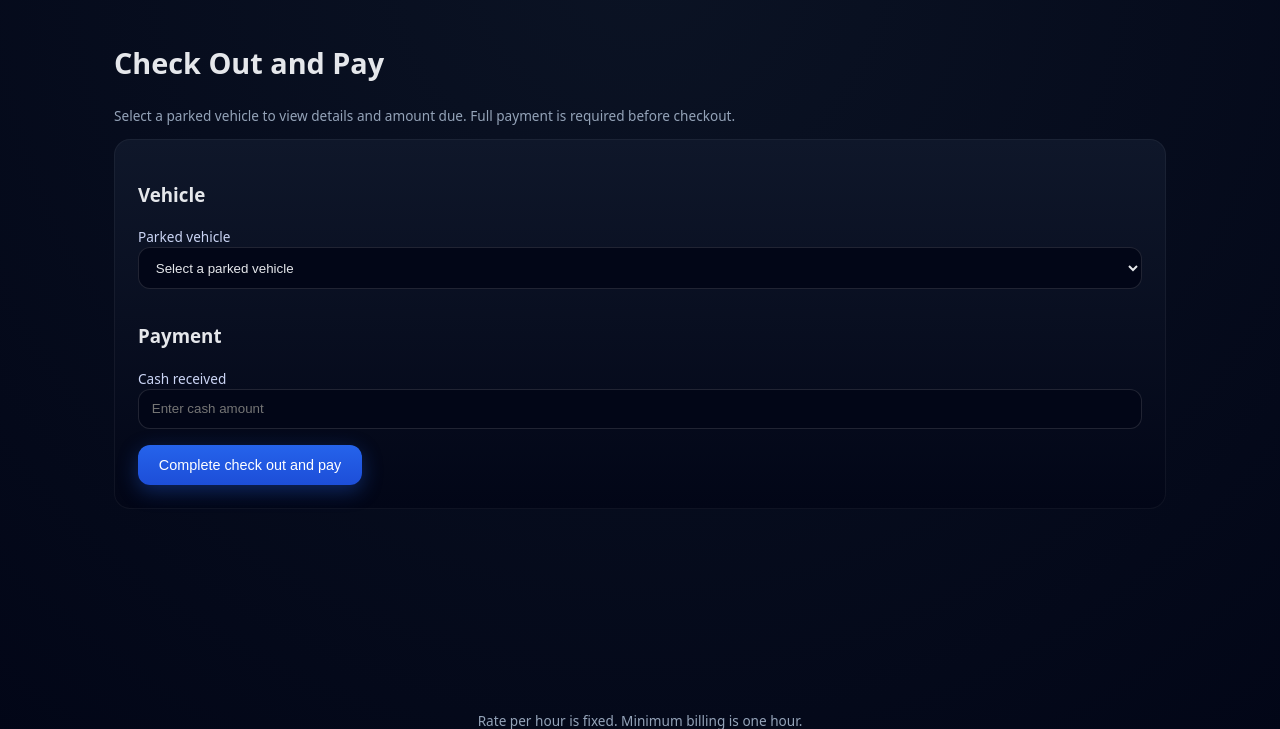
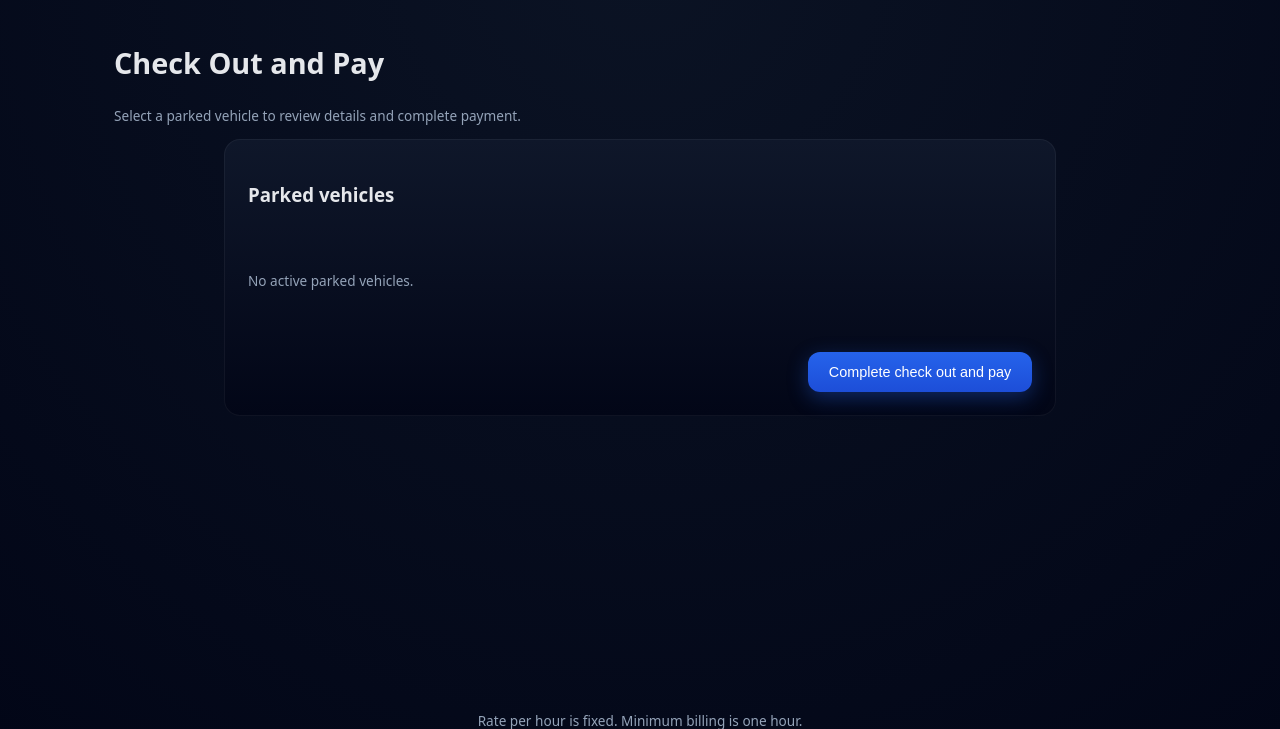
Before and after one commit to Feliciety02/Parking-Lot-System-CS15-Python, a Django app: page /check-out/ in a window 1280 px wide. Shown: the part 54-783 px from the top of the page. Run offline with Django 5.2, Linux system fonts and the light colour scheme; data that the repository does not hold is empty.

Commit message:
minor changes

```diff
--- a/parking/forms.py
+++ b/parking/forms.py
@@ -19,21 +19,15 @@ class CheckInForm(forms.Form):
     )
 
 
+
 class CheckOutForm(forms.Form):
-    session = forms.ModelChoiceField(
-        queryset=ParkingSession.objects.filter(status=ParkingSession.STATUS_ACTIVE),
-        empty_label="Select a parked vehicle",
-        label="Parked vehicle",
-        widget=forms.Select(attrs={"class": "input"})
-    )
-
+    session = forms.IntegerField(required=True)
     cash_received = forms.DecimalField(
-        min_value=Decimal("0.00"),
+        min_value=0,
         decimal_places=2,
-        label="Cash received",
         required=False,
         widget=forms.NumberInput(attrs={
+            "placeholder": "₱0.00",
             "class": "input",
-            "placeholder": "Enter cash amount"
         })
     )
--- a/templates/parking/check_out.html
+++ b/templates/parking/check_out.html
@@ -3,102 +3,139 @@
 
 <h1 class="page-title">Check Out and Pay</h1>
 <p class="muted">
-  Select a parked vehicle to view details and amount due.
-  Full payment is required before checkout.
+  Select a parked vehicle to review details and complete payment.
 </p>
 
+<style>
+.checkout-wrapper {
+  max-width: 880px;
+  margin: 0 auto;
+  padding: 0 1.5rem;
+}
+
+.vehicle-grid {
+  display: grid;
+  grid-template-columns: repeat(auto-fill, minmax(200px, 1fr));
+  gap: 1rem;
+  margin-top: 1rem;
+}
+
+.vehicle-card {
+  background: rgba(255,255,255,0.04);
+  border-radius: 14px;
+  padding: 1.25rem;
+  cursor: pointer;
+  border: 1px solid transparent;
+  transition: all 0.2s ease;
+}
+
+.vehicle-card input {
+  display: none;
+}
+
+.vehicle-card:hover {
+  background: rgba(255,255,255,0.08);
+}
+
+.vehicle-card:has(input:checked) {
+  border-color: #4f8cff;
+  background: rgba(79,140,255,0.12);
+}
+
+.vehicle-card .plate {
+  font-size: 1.2rem;
+  font-weight: 700;
+}
+
+.vehicle-card .meta {
+  font-size: 0.85rem;
+  opacity: 0.6;
+  margin-top: 0.25rem;
+}
+
+.vehicle-card .due {
+  margin-top: 0.5rem;
+  font-weight: 600;
+}
+
+.summary {
+  margin-top: 2rem;
+  text-align: center;
+}
+
+.summary .amount {
+  font-size: 2.2rem;
+  font-weight: 700;
+  margin-top: 0.25rem;
+}
+
+.actions {
+  display: flex;
+  justify-content: flex-end;
+  margin-top: 2rem;
+}
+</style>
+
+<div class="checkout-wrapper">
   <div class="card form-card">
+
     <form method="post">
       {% csrf_token %}
 
-    <!-- Vehicle selection -->
-    <div class="section">
-      <h3 class="section-title">Vehicle</h3>
+      <h3>Parked vehicles</h3>
 
-      <div class="field">
-        <label>Parked vehicle</label>
-        {{ form.session }}
-        {% if form.session.errors %}
-          <div class="err">{{ form.session.errors }}</div>
-        {% endif %}
+      <div class="vehicle-grid">
+        {% for s in active_sessions %}
+        <label class="vehicle-card">
+          <input
+            type="radio"
+            name="session"
+            value="{{ s.id }}"
+            {% if selected_session and selected_session.id == s.id %}checked{% endif %}
+            onchange="this.form.submit()"
+          >
+          <div class="plate">{{ s.plate_number }}</div>
+          <div class="meta">
+            Slot {{ s.slot.code }} • {{ s.duration_minutes }} min
+          </div>
+        </label>
+        {% empty %}
+          <p class="muted">No active parked vehicles.</p>
+        {% endfor %}
+      </div>
+
+      {% if selected_session %}
+      <div class="summary">
+        <div class="label">Amount due</div>
+        <div class="amount">₱{{ amount_due|floatformat:2 }}</div>
+        <div class="muted">
+          {{ hours }} hour(s) billed • ₱{{ rate_per_hour }} per hour
         </div>
       </div>
 
-    {% if session %}
-    <!-- Parking details -->
-    <div class="section subtle">
-      <div class="info-row">
-        <span>Plate number</span>
-        <span>{{ session.plate_number }}</span>
-      </div>
-      <div class="info-row">
-        <span>Slot</span>
-        <span>{{ session.slot.code }}</span>
-      </div>
-      <div class="info-row">
-        <span>Time in</span>
-        <span>{{ session.time_in }}</span>
-      </div>
-      <div class="info-row">
-        <span>Time out</span>
-        <span>{{ session.time_out }}</span>
-      </div>
-    </div>
-
-    <!-- Payment summary -->
-    <div class="section highlight">
-      <h3 class="section-title">Payment Summary</h3>
-
-      <div class="info-row">
-        <span>Rate per hour</span>
-        <span>₱{{ rate_per_hour|floatformat:2 }}</span>
-      </div>
-
-      <div class="info-row">
-        <span>Total hours billed</span>
-        <span>{{ hours }}</span>
-      </div>
-
-      <div class="total-due">
-        <div class="label">Amount Due</div>
-        <div class="amount">₱{{ amount_due|floatformat:2 }}</div>
-      </div>
-
-      <div class="hint">Minimum billing is one hour.</div>
+      <div class="field" style="margin-top: 1.5rem;">
+        <label>Cash received</label>
+        {{ form.cash_received }}
       </div>
       {% endif %}
-
-    <!-- Payment -->
-    <div class="section">
-      <h3 class="section-title">Payment</h3>
-
-      <div class="field">
-        <label>Cash received</label>
-        {{ form.cash_received }}
-        {% if form.cash_received.errors %}
-          <div class="err">{{ form.cash_received.errors }}</div>
-        {% endif %}
-      </div>
-
-      {% if session.change %}
-      <div class="info-row change">
-        <span>Change</span>
-        <span>₱{{ session.change|floatformat:2 }}</span>
-      </div>
-      {% endif %}
-    </div>
 
       {% if form.non_field_errors %}
         <div class="err">{{ form.non_field_errors }}</div>
       {% endif %}
 
       <div class="actions">
-      <button type="submit" class="btn primary big">
+        <button
+          type="submit"
+          class="btn primary"
+          {% if not selected_session %}disabled{% endif %}
+        >
           Complete check out and pay
         </button>
       </div>
 
     </form>
+
+  </div>
 </div>
 
 {% endblock %}
```
Lines whose indentation alone changed are shown as unchanged.
